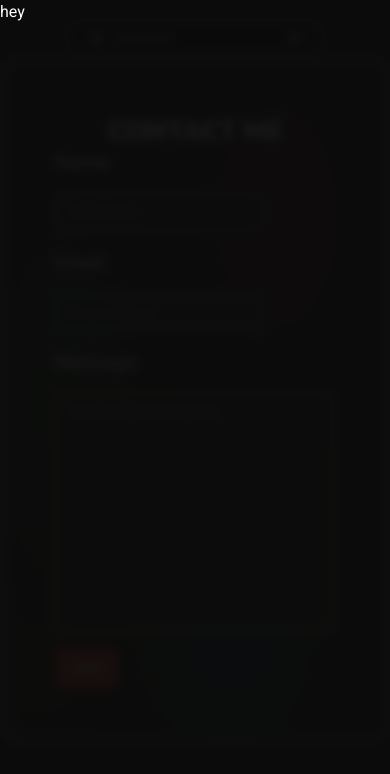
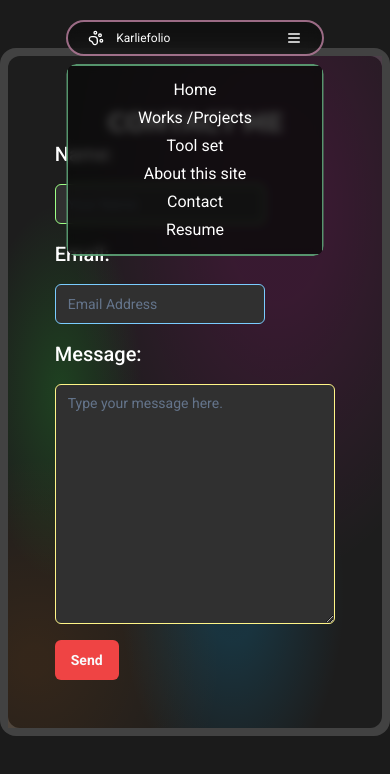
Before and after one commit to KarlieKKY/karliefolio, a Next.js app: page /contact in a window 390 px wide. Both pictures are taken after a click on the button 293 px from the left and 38 px from the top of the page. Shown: the top 774 px of the page. Built offline with nearby package versions, Linux system fonts and the light colour scheme.

Commit message:
styled mobile navbar

```diff
--- a/app/contact/_components/ContactForm.tsx
+++ b/app/contact/_components/ContactForm.tsx
@@ -79,7 +79,7 @@
   };
 
   return (
-    <div className="my-14 rounded-2xl md:rounded-[1.5rem] p-2 md:p-4 lg:p-5 bg-[#424242]">
+    <div className="my-12 lg:my-14 rounded-2xl md:rounded-[1.5rem] p-2 md:p-4 lg:p-5 bg-[#424242]">
       <div className="w-full h-full rounded-xl md:rounded-[0.75rem] bg-[#1d1d1d] ">
         <div className="grid grid-cols-1 md:grid-cols-2 place-items-center py-12 card-particle-gradient">
           <Form {...form}>
--- a/app/page.tsx
+++ b/app/page.tsx
@@ -3,7 +3,6 @@
 import Projects from "./projects/_components/Projects";
 import ToolSet from "@/components/sections/ToolSet";
 import SiteInfo from "@/components/sections/SiteInfo";
-import AboutMe from "./about/_components/AboutMe";
 import ContactForm from "./contact/_components/ContactForm";
 import Footer from "@/components/sections/Footer";
 
@@ -15,7 +14,6 @@
         <Projects />
         <ToolSet />
         <SiteInfo />
-        {/* <AboutMe /> */}
         <ContactForm />
         <Footer />
       </div>
--- a/app/projects/_components/Projects.tsx
+++ b/app/projects/_components/Projects.tsx
@@ -54,10 +54,10 @@
   return (
     <section className="">
       <div className="">
-        <div className="hidden md:block pt-20">
+        <div className="hidden md:block pt-16 lg:pt-20">
           <div className="flex flex-col items-center">
             <p className="text-3xl md:text-5xl lg:text-6xl">🐻‍❄️</p>
-            <h1 className="font-kanit text-3xl md:text-5xl lg:text-6xl font-bold uppercase pt-12 pb-5 tracking-wider">
+            <h1 className="font-kanit text-3xl md:text-5xl lg:text-6xl font-bold uppercase pt-9 lg:pt-12 pb-4 lg:pb-5 tracking-wider">
               my works
             </h1>
             <Button
--- a/components/sections/Navbar.tsx
+++ b/components/sections/Navbar.tsx
@@ -2,14 +2,27 @@
 import Link from "next/link";
 import { useRef, useState } from "react";
 import { Menu, X, PawPrint, Music } from "lucide-react";
-import { Button } from "@/components/ui/button";
-import { motion, useMotionValueEvent, useScroll } from "framer-motion";
+import {
+  motion,
+  useMotionValueEvent,
+  useScroll,
+  Variants,
+} from "framer-motion";
 
 export default function NavBar() {
   const [isOpen, setIsOpen] = useState(false);
   const [navIsHidden, setNavIsHidden] = useState(false);
   const { scrollY } = useScroll();
   const lastYRef = useRef(0);
+
+  const itemVariants: Variants = {
+    open: {
+      opacity: 1,
+      y: 0,
+      transition: { type: "spring", stiffness: 300, damping: 24 },
+    },
+    closed: { opacity: 0, y: 20, transition: { duration: 0.2 } },
+  };
 
   useMotionValueEvent(scrollY, "change", (y) => {
     const difference = y - lastYRef.current;
@@ -35,137 +48,69 @@
             <h1 className="font-roboto-condensed">Karliefolio</h1>
           </div>
           <nav className="hidden md:flex gap-x-5">
-            <Link href="#">Home</Link>
-
+            <Link href="/">Home</Link>
             <Link href="/projects">Works</Link>
-
             <Link href="/">Resume</Link>
-
             <Link href="/contact">Contact</Link>
-
             <Link href="/about">About</Link>
           </nav>
           <div className="hidden md:block">
             <Music className="h-4 w-4 md:h-5 md:w-5 lg:h-6 lg:w-6" />
           </div>
-          <button onClick={() => setIsOpen(!isOpen)} className="md:hidden">
+          <motion.button
+            onClick={() => setIsOpen(!isOpen)}
+            className="md:hidden"
+          >
             <Menu className="h-4 w-4" />
-          </button>
+          </motion.button>
         </div>
       </motion.div>
-      <motion.div
-        initial={{ opacity: 0, x: "100%" }}
-        animate={{
-          opacity: isOpen ? 1 : 0,
-          x: isOpen ? 0 : "100%",
+
+      <motion.nav
+        animate={isOpen && !navIsHidden ? "open" : "closed"}
+        variants={{
+          open: {
+            clipPath: "inset(0% 0% 0% 0% round 10px)",
+            transition: {
+              type: "spring",
+              bounce: 0,
+              duration: 0.7,
+              delayChildren: 0.3,
+              staggerChildren: 0.05,
+            },
+          },
+          closed: {
+            clipPath: "inset(10% 50% 90% 50% round 10px)",
+            transition: {
+              type: "spring",
+              bounce: 0,
+              duration: 0.3,
+            },
+          },
         }}
-        transition={{ type: "spring", stiffness: 300, damping: 30 }}
-        className="fixed inset-0 bg-[#0b0b0b]/95 backdrop-blur-sm z-50 md:hidden"
+        className="md:hidden bg-[#0b0b0b]/80 backdrop-blur-sm z-50 fixed top-16 w-[66%] mx-[17vw] border-2 border-green-300/60"
       >
-        <p>hey</p>
-      </motion.div>
-      {/* <div className="mx-auto px-4 sm:px-6 lg:px-8 font-medium">
-        <div className="flex items-center justify-between h-16">
-          <div className="flex items-center">
-            <div>
-              <div className="flex-shrink-0">
-                <div className="h-8 w-8">Logo</div>
-                <h1>Karliefolio</h1>
-              </div>
-            </div>
-            <div className="hidden md:block">
-              <div className="ml-10 flex items-baseline space-x-1">
-                <Link
-                  href="/"
-                  className="hover:bg-gray-700 text-white px-5 py-2 rounded-md text-sm font-medium"
-                >
-                  Home
-                </Link>
-                <Link
-                  href="/projects"
-                  className="hover:bg-gray-700 text-white px-5 py-2 rounded-md text-sm font-medium"
-                >
-                  Projects
-                </Link>
-                <Link
-                  href="/about"
-                  className="hover:bg-gray-700 text-white px-5 py-2 rounded-md text-sm font-medium"
-                >
-                  About
-                </Link>
-                <Link
-                  href="/contact"
-                  className="hover:bg-gray-700 text-white px-5 py-2 rounded-md text-sm font-medium"
-                >
-                  Contact
-                </Link>
-              </div>
-            </div>
-          </div>
-          <div className="hidden md:block">
-            <div className="ml-4 flex items-center md:ml-6">
-              <Button className="bg-gradient-to-r from-indigo-500 via-purple-500 to-pink-500 hover:from-indigo-500 hover:from-10% hover:via-sky-500 hover:via-30% hover:to-emerald-500 hover:to-90% text-white font-bold py-2 px-4 rounded">
-                Music
-              </Button>
-            </div>
-          </div>
-          <div className="-mr-2 flex md:hidden">
-            <Button onClick={() => setIsOpen(!isOpen)}>
-              <span className="sr-only">Open main menu</span>
-              <Menu />
-            </Button>
-          </div>
+        <div className="text-center mx-auto my-3 space-y-1">
+          <motion.div variants={itemVariants}>
+            <Link href="/">Home</Link>
+          </motion.div>
+          <motion.div variants={itemVariants}>
+            <Link href="/projects">Works /Projects</Link>
+          </motion.div>
+          <motion.div variants={itemVariants}>
+            <Link href="#toolset">Tool set</Link>
+          </motion.div>
+          <motion.div variants={itemVariants}>
+            <Link href="#siteinfo">About this site</Link>
+          </motion.div>
+          <motion.div variants={itemVariants}>
+            <Link href="/contact">Contact</Link>
+          </motion.div>
+          <motion.div variants={itemVariants}>
+            <Link href="/">Resume</Link>
+          </motion.div>
         </div>
-      </div> */}
-      {/* <motion.div
-        initial={{ x: "100%" }}
-        animate={{ x: isOpen ? 0 : "100%" }}
-        transition={{ type: "spring", stiffness: 300, damping: 30 }}
-        className={`fixed inset-0 flex flex-col z-50 bg-stone-950 md:hidden`}
-      >
-        <div className="flex items-center justify-between p-4">
-          <div className="flex-shrink-0">
-            <div className="h-8 w-8">Logo</div>
-          </div>
-          <Button
-            className="bg-gray-700 inline-flex items-center justify-center p-2 rounded-md text-white hover:text-white focus:outline-none focus:ring-2 focus:ring-offset-2 focus:ring-offset-gray-800 focus:ring-white"
-            onClick={() => setIsOpen(false)}
-          >
-            <span className="sr-only">Close main menu</span>
-            <X className="h-6 w-6" />
-          </Button>
-        </div>
-        <div className="px-2 pt-2 pb-3 space-y-1 sm:px-3">
-          <Link
-            href="/"
-            className="hover:bg-gray-700 text-white block px-3 py-2 rounded-md text-base font-medium"
-            onClick={() => setIsOpen(false)}
-          >
-            Home
-          </Link>
-          <Link
-            href="/projects"
-            className="hover:bg-gray-700 text-white block px-3 py-2 rounded-md text-base font-medium"
-            onClick={() => setIsOpen(false)}
-          >
-            Projects
-          </Link>
-          <Link
-            href="/about"
-            className="hover:bg-gray-700 text-white block px-3 py-2 rounded-md text-base font-medium"
-            onClick={() => setIsOpen(false)}
-          >
-            About
-          </Link>
-          <Link
-            href="/contact"
-            className="hover:bg-gray-700 text-white block px-3 py-2 rounded-md text-base font-medium"
-            onClick={() => setIsOpen(false)}
-          >
-            Contact
-          </Link>
-        </div>
-      </motion.div> */}
+      </motion.nav>
     </div>
   );
 }
--- a/components/sections/SiteInfo.tsx
+++ b/components/sections/SiteInfo.tsx
@@ -2,7 +2,7 @@
 
 export default function SiteInfo() {
   return (
-    <section>
+    <section id="siteinfo">
       <div className="rounded-3xl bg-[#303030] pb-14">
         <h1 className="uppercase pt-12 pb-14 font-kanit font-bold text-3xl md:text-5xl lg:text-6xl text-center">
           tech i used for this site
--- a/components/sections/ToolSet.tsx
+++ b/components/sections/ToolSet.tsx
@@ -2,9 +2,9 @@
 
 export default function ToolSet() {
   return (
-    <section className="my-16">
+    <section id="toolset" className="my-12 lg:my-16">
       <div className="rounded-3xl bg-[#303030]">
-        <h1 className="uppercase pt-16 font-kanit font-bold text-3xl md:text-5xl lg:text-6xl text-center">
+        <h1 className="uppercase pt-12 md:pt-14 lg:pt-16 font-kanit font-bold text-3xl md:text-5xl lg:text-6xl text-center">
           Tool Set
         </h1>
         <h2 className="pt-7 text-[#A5A0A5] font-bold text-xl md:text-2xl lg:text-3xl text-center tracking-wider">
```
